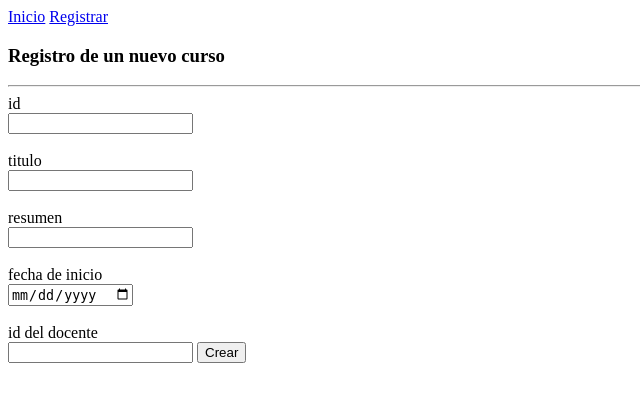
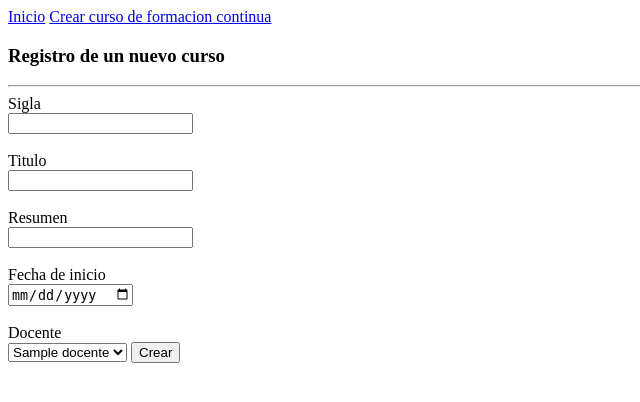
Before and after one commit to jorgechavezrnd/SisWeb117, a PHP site: page /?cargar=crear in a window 1280 px wide. Shown: the top 402 px of the page, without its empty margins (0-640 px from the left). Run offline with PHP 8.4, Linux system fonts and the light colour scheme; tables that the repository leaves empty hold one stand-in row (values such as "Sample post"); data that the repository does not hold is empty.

Commit message:
correcciones 2

```diff
--- a/clases/cursos.php
+++ b/clases/cursos.php
@@ -6,7 +6,7 @@
 	class Curso {
 
 		// Atributos
-		private $id;
+		private $sigla;
 		private $titulo;
 		private $resumen;
 		private $fecha_inicio;
@@ -28,22 +28,22 @@
 		}
 
 		public function listar() {
-			$sql = "SELECT * FROM Cursos";
+			$sql = "SELECT * FROM Cursos,Docente WHERE Cursos.docente_id=Docente.id";
 			$resultado = $this->con->consultaRetorno($sql);
 			return $resultado;
 		}
 
 		public function crear() {
 
-			$sql2 = "SELECT * FROM Cursos WHERE id = '{$this->id}'";
+			$sql2 = "SELECT * FROM Cursos WHERE sigla = '{$this->sigla}'";
 			$resultado = $this->con->consultaRetorno($sql2);
 			$num = mysql_num_rows($resultado);
 
 			if ($num != 0) {
 				return false;
 			} else {
-				$sql = "INSERT INTO Cursos (id, titulo, resumen, fecha_inicio, docente_id) VALUES (
-					'{$this->id}', '{$this->titulo}', '{$this->resumen}', '{$this->fecha_inicio}', '{$this->docente_id}')";
+				$sql = "INSERT INTO Cursos (sigla, titulo, resumen, fecha_inicio, docente_id) VALUES (
+					'{$this->sigla}', '{$this->titulo}', '{$this->resumen}', '{$this->fecha_inicio}', '{$this->docente_id}')";
 
 				$this->con->consultaSimple($sql);
 				return true;
@@ -51,17 +51,17 @@
 		}
 
 		public function eliminar() {
-			$sql = "DELETE FROM Cursos WHERE id = '{$this->id}'";
+			$sql = "DELETE FROM Cursos WHERE sigla = '{$this->sigla}'";
 			$this->con->consultaSimple($sql);
 		}
 
 		public function ver() {
-			$sql = "SELECT * FROM Cursos WHERE  id = '{$this->id}' LIMIT 1";
+			$sql = "SELECT * FROM Cursos,Docente WHERE  Cursos.docente_id=Docente.id AND sigla = '{$this->sigla}' LIMIT 1";
 			$resultado = $this->con->consultaRetorno($sql);
 			$row = mysql_fetch_assoc($resultado);
 
 			// Set
-			$this->id = $row['id'];
+			$this->sigla = $row['sigla'];
 			$this->titulo = $row['titulo'];
 			$this->resumen = $row['resumen'];
 			$this->fecha_inicio = $row['fecha_inicio'];
@@ -71,11 +71,16 @@
 		}
 
 		public function editar() {
-			$sql = "UPDATE Cursos SET titulo = '{$this->titulo}', resumen = '{$this->resumen}', fecha_inicio = '{$this->fecha_inicio}', docente_id = '{$this->docente_id}' WHERE id = '{$this->id}'";
+			$sql = "UPDATE Cursos SET titulo = '{$this->titulo}', resumen = '{$this->resumen}', fecha_inicio = '{$this->fecha_inicio}', docente_id = '{$this->docente_id}' WHERE sigla = '{$this->sigla}'";
 
 			$this->con->consultaSimple($sql);
 		}
 
+		public function getdocentes(){
+			$sql = "SELECT * FROM Docente";
+			$resultado = $this->con->consultaRetorno($sql);
+			return $resultado;
+		}
 
 
 	}
--- a/index.php
+++ b/index.php
@@ -7,12 +7,12 @@
  <html>
 	 <head>
 	 	<meta charset="utf-8"/>
-	 	<title>Curso POO con PHP</title>
+	 	<title>Curso de formacion continua</title>
 	 </head>
 	 <body>
 
 				<a href="index.php">Inicio</a>
-	 			<a href="?cargar=crear">Registrar</a>
+	 			<a href="?cargar=crear">Crear curso de formacion continua</a>
 
 	 		<?php
 	 			$enrutador = new Enrutador();
--- a/modulos/controlador.php
+++ b/modulos/controlador.php
@@ -17,9 +17,9 @@
 			return $resultado;
 		}
 
-		public function crear($id, $titulo, $resumen, $fecha_inicio, $docente_id) {
+		public function crear($sigla, $titulo, $resumen, $fecha_inicio, $docente_id) {
 
-			$this->cursos->set("id", $id);
+			$this->cursos->set("sigla", $sigla);
 			$this->cursos->set("titulo", $titulo);
 			$this->cursos->set("resumen", $resumen);
 			$this->cursos->set("fecha_inicio", $fecha_inicio);
@@ -29,19 +29,19 @@
 			return $resultado;
 		}
 
-		public function eliminar($id) {
-			$this->cursos->set("id", $id);
+		public function eliminar($sigla) {
+			$this->cursos->set("sigla", $sigla);
 			$this->cursos->eliminar();
 		}
 
-		public function ver($id) {
-			$this->cursos->set("id", $id);
+		public function ver($sigla) {
+			$this->cursos->set("sigla", $sigla);
 			$datos = $this->cursos->ver();
 			return $datos;
 		}
 
-		public function editar($id, $titulo, $resumen, $fecha_inicio, $docente_id) {
-			$this->cursos->set("id", $id);
+		public function editar($sigla, $titulo, $resumen, $fecha_inicio, $docente_id) {
+			$this->cursos->set("sigla", $sigla);
 			$this->cursos->set("titulo", $titulo);
 			$this->cursos->set("resumen", $resumen);
 			$this->cursos->set("fecha_inicio", $fecha_inicio);
@@ -49,6 +49,10 @@
 			$this->cursos->editar();
 		}
 
+		public function getdocentes() {
+			$resultado = $this->cursos->getdocentes();
+			return $resultado;
+		}
 
 	}
 
--- a/vistas/crear.php
+++ b/vistas/crear.php
@@ -1,17 +1,18 @@
 <?php
 	$controlador = new ControladorCursos();
 	$aux='CFP-';
-	$resultado=strpos($_POST['id'], $aux);
+	$resultado=strpos($_POST['sigla'], $aux);
+	$resultado2 = $controlador->getdocentes();
 	if (isset($_POST['enviar'])) {
 		if ($resultado===0) {
-    		$r = $controlador->crear($_POST['id'], $_POST['titulo'], $_POST['resumen'], $_POST['fecha_inicio'], $_POST['docente_id']);
+    		$r = $controlador->crear($_POST['sigla'], $_POST['titulo'], $_POST['resumen'], $_POST['fecha_inicio'], $_POST['selectid']);
     		if ($r) {
 				echo "Se ha registrado un nuevo curso";
 			} else {
 				echo "El curso que esta intentando registrar ya existe";
 			}
     	}else {
-        	echo "Formato de Id invalido";
+        	echo "Formato de sigla invalido";
 	    }
 
 
@@ -21,20 +22,23 @@
 <h3>Registro de un nuevo curso</h3>
 <hr>
 <form action="" method="POST">
-	<label>id</label><br>
-	<input type="text" name="id" maxlength="7" required>
+	<label>Sigla</label><br>
+	<input type="text" name="sigla" maxlength="7" required>
 	<br><br>
-	<label>titulo</label><br>
-	<input type="text" name="titulo" maxlength="30" required>
+	<label>Titulo</label><br>
+	<input type="text" name="titulo" minlength="1" maxlength="30" required>
 	<br><br>
-	<label>resumen</label><br>
-	<input type="text" name="resumen" maxlength="500" required>
+	<label>Resumen</label><br>
+	<input type="text" name="resumen" minlength="1" maxlength="500" required>
 	<br><br>
-	<label>fecha de inicio</label><br>
+	<label>Fecha de inicio</label><br>
 	<input type="date" name="fecha_inicio" required>
 	<br><br>
-	<label>id del docente</label><br>
-	<input type="number" name="docente_id" required>
-
+	<label>Docente</label><br>
+	<select name='selectid'>
+ 		<?php while ($row = mysql_fetch_array($resultado2)): ?>
+  		<option value="<?php echo $row['id']; ?>" required><?php echo $row['nombre']; ?></option>
+  		<?php endwhile; ?>
+	</select>
 	<input type="submit" name="enviar" value="Crear">
 </form>
--- a/vistas/eliminar.php
+++ b/vistas/eliminar.php
@@ -1,13 +1,13 @@
 <?php
 	$controlador = new ControladorCursos();
-	if (isset($_GET['id'])) {
-		$row = $controlador->ver($_GET['id']);
+	if (isset($_GET['sigla'])) {
+		$row = $controlador->ver($_GET['sigla']);
 	} else {
 		header("Location: index.php");
 	}
 
 	if (isset($_POST['enviar'])) {
-		$controlador->eliminar($_GET['id']);
+		$controlador->eliminar($_GET['sigla']);
 		header("Location: index.php");
 	}
  ?>
```
Also changed, not shown: vistas/editar.php (+20 -11 lines), vistas/inicio.php (+11 -12 lines), vistas/ver.php (+6 -6 lines).
